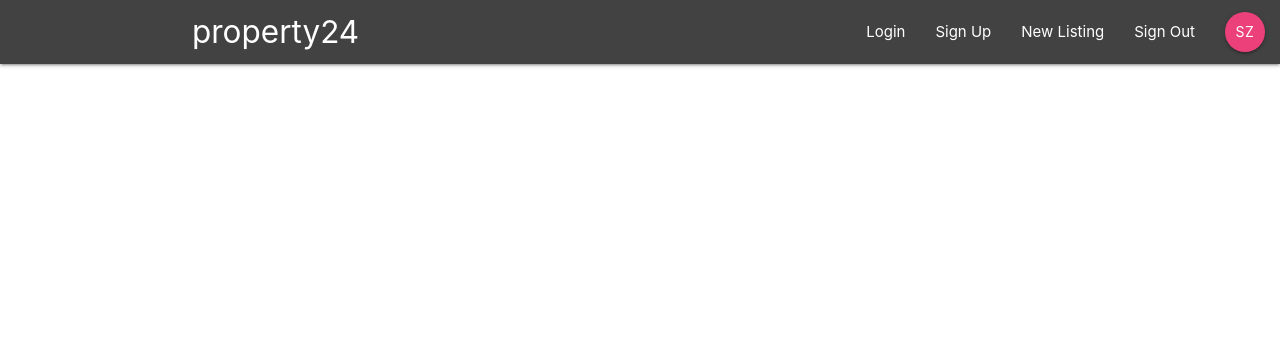
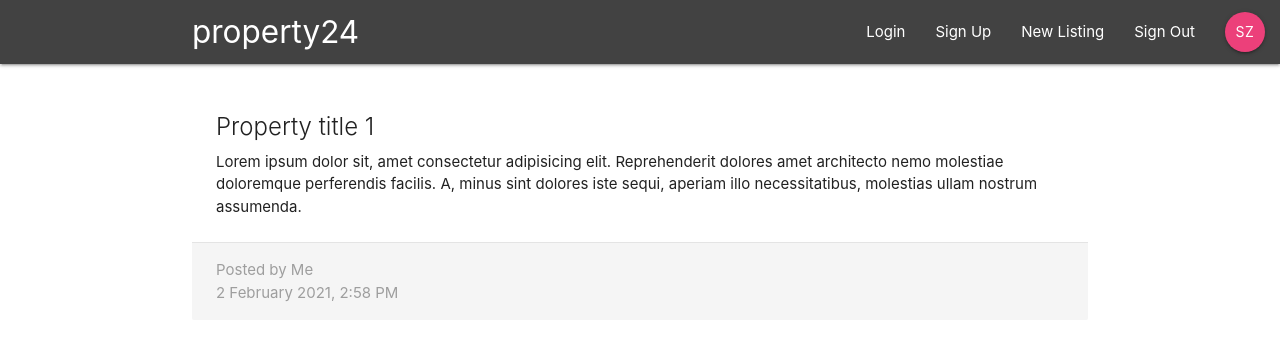
Before and after one commit to phyzikhs/property24mock, a React (Create React App) app: page /property/1 in a window 1280 px wide. Shown: the top 340 px of the page. Built offline with nearby package versions, Linux system fonts and the light colour scheme.

Commit message:
Property details of the summary Not yet connected by on click Added Route to property/:id

```diff
--- a/src/App.js
+++ b/src/App.js
@@ -2,6 +2,7 @@ import { Component } from "react";
 import { BrowserRouter, Route, Switch } from "react-router-dom";
 import Dashboard from "./components/dashboard/Dashboard";
 import Navbar from "./components/layout/Navbar";
+import PropertyDetails from './components/properties/PropertyDetails'
 
 
 class App extends Component {
@@ -12,6 +13,7 @@ class App extends Component {
           <Navbar />
           <Switch>
             <Route exact path='/' component={Dashboard} />
+            <Route path='/property/:id' component={PropertyDetails} />
           </Switch>
         </div>
       </BrowserRouter>
--- a/src/components/properties/PropertyDetails.js
+++ b/src/components/properties/PropertyDetails.js
@@ -0,0 +1,22 @@
+import React from 'react'
+
+const PropertyDetails = (props) => {
+  const id = props.match.params.id;
+  return (
+    <div className="container section property-details">
+      <div className="card z-depth-0">
+        <div className="card-content">
+          <span className="card-title">Property title {id}</span>
+          <p>Lorem ipsum dolor sit, amet consectetur adipisicing elit. Reprehenderit dolores amet architecto nemo molestiae doloremque perferendis facilis. A, minus sint dolores iste sequi, aperiam illo necessitatibus, molestias ullam nostrum assumenda.</p>
+
+        </div>
+        <div className="card-action grey lighten-4 grey-text">
+          <div>Posted by Me</div>
+          <div>2 February 2021, 2:58 PM</div>
+        </div>
+      </div>
+    </div>
+  );
+}
+
+export default PropertyDetails;
```
Also changed, not shown: 1 other file (tests, documents, lock files or other folders).
